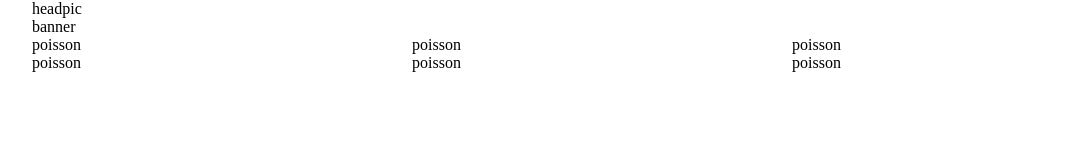
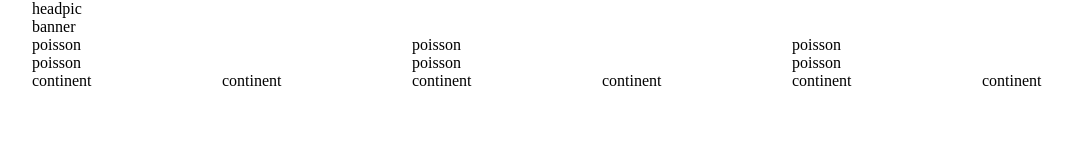
Before and after one commit to eikon-frontend-students/imd2-exercice-smacss-3-tilio-p, a website built with Parcel: page src/index.html in a window 1280 px wide. Shown: the whole page, without its empty margins (50-1123 px from the left). Built offline with nearby package versions, Linux system fonts and the light colour scheme.

Commit message:
grille bootstrap

```diff
--- a/src/index.html
+++ b/src/index.html
@@ -39,7 +39,14 @@
     </div>
     <footer>
       <div class="container">
-
+        <div class="row">
+          <div class="col-2">continent</div>
+          <div class="col-2">continent</div>
+          <div class="col-2">continent</div>
+          <div class="col-2">continent</div>
+          <div class="col-2">continent</div>
+          <div class="col-2">continent</div>
+        </div>
       </div>
     </footer>
 
```
